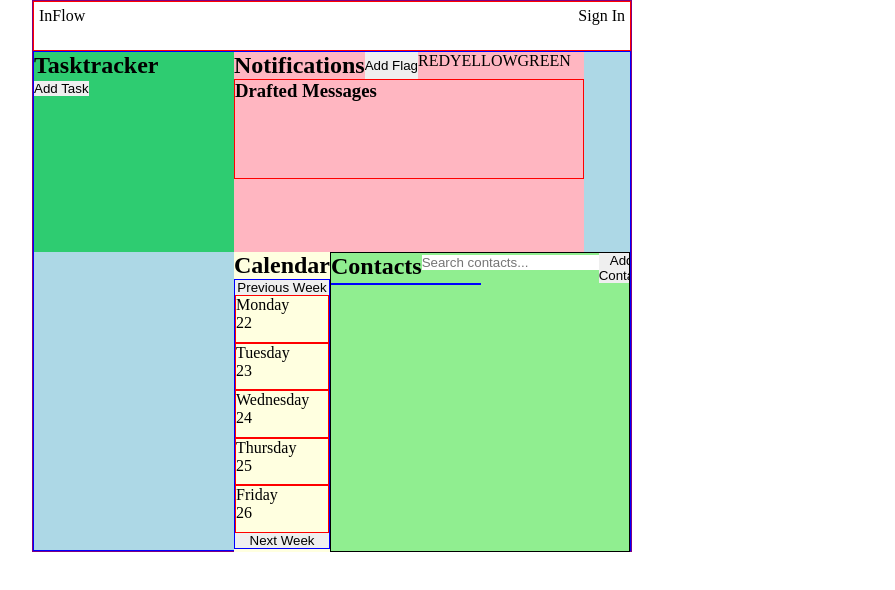
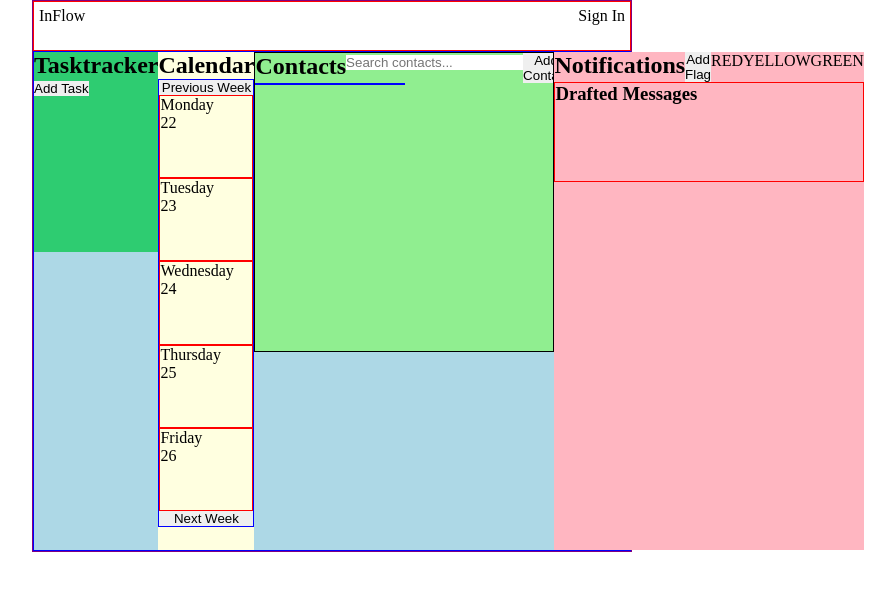
Before and after one commit to EdGitDonald/MajorProjet, a React (Vite) app: page / in a window 1280 px wide. Shown: the top 590 px of the page, without its empty margins (308-1203 px from the left). Built offline with nearby package versions, Linux system fonts and the light colour scheme.

Commit message:
Display edits

```diff
--- a/src/Components/Tasktracker/Tasktracker.css
+++ b/src/Components/Tasktracker/Tasktracker.css
@@ -3,7 +3,7 @@
 
 .tasktracker{
     background-color: #2ecc71;
-    width: 200px;
+    width: 300px;
     height: 200px;
 }
 
--- a/src/Pages/Homepage/Homepage.css
+++ b/src/Pages/Homepage/Homepage.css
@@ -7,12 +7,13 @@
 .Homepage-display{
     background-color: lightblue;
     max-width: 100%;
-    display: grid;
+    display: flex;
+    /* display: grid;
     grid-template-areas:
-    'tasktracker notification notification'
+    'tasktracker calendar notification'
     'tasktracker calendar contacts'
     'tasktracker calendar contacts'
-    ;
+    ; */
     height: 500px;
     border: solid 1px blue;
 }
```
